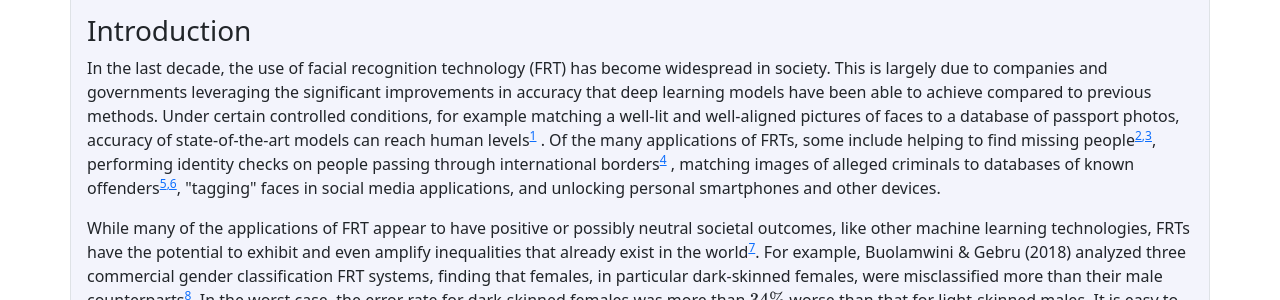
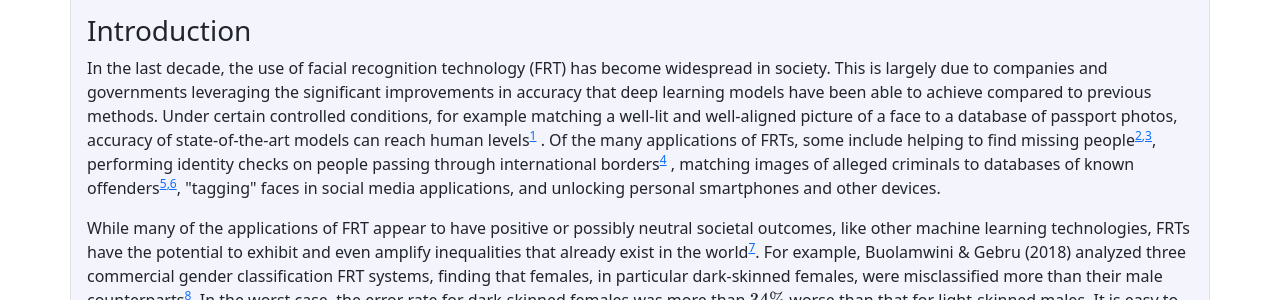
Before and after one commit to seldonian-framework/Tutorials, a Jekyll site: the page built from examples/facial_recognition.md, in a window 1280 px wide and 900 px high. Shown: the part 437-737 px from the top of the window. Built offline with Jekyll 4.4.1, drawn with Linux system fonts in a browser that asks for light colours; formulas are drawn with MathJax 3.

Commit message:
fix typo

```diff
--- a/examples/facial_recognition.md
+++ b/examples/facial_recognition.md
@@ -22,7 +22,7 @@ permalink: /examples/facial_recognition/
     <hr class="my-4">
     <h3 id="intro">Introduction</h3>
     <p>
-    	In the last decade, the use of facial recognition technology (FRT) has become widespread in society. This is largely due to companies and governments leveraging the significant improvements in accuracy that deep learning models have been able to achieve compared to previous methods. Under certain controlled conditions, for example matching a well-lit and well-aligned pictures of faces to a database of passport photos, accuracy of state-of-the-art models can reach human levels<sup><a href="#fn1" id="ref1">1</a></sup>
+    	In the last decade, the use of facial recognition technology (FRT) has become widespread in society. This is largely due to companies and governments leveraging the significant improvements in accuracy that deep learning models have been able to achieve compared to previous methods. Under certain controlled conditions, for example matching a well-lit and well-aligned picture of a face to a database of passport photos, accuracy of state-of-the-art models can reach human levels<sup><a href="#fn1" id="ref1">1</a></sup>
         . Of the many applications of FRTs, some include helping to find missing people<sup><a href="#fn2" id="ref2">2</a></sup><sup><a href="#fn3" id="ref3">,3</a></sup>, performing identity checks on people passing through international borders<sup><a href="#fn4" id="ref4">4</a></sup>
         , matching images of alleged criminals to databases of known offenders<sup><a href="#fn5" id="ref5">5</a></sup><sup><a href="#fn6" id="ref6">,6</a></sup>, "tagging" faces in social media applications, and unlocking personal smartphones and other devices.
     </p>
@@ -157,6 +157,9 @@ where $\mathrm{ACC}$ is the <a href="{{ "/glossary/#measure_function" | relative
 The engine requires a spec object to run. The spec object takes as input a model, dataset, and parse trees, among other parameters. We will use a convolutional neural network (CNN) with four convolutional layers, implemented using PyTorch. For details on how to use PyTorch models in the toolkit, see <a href="{{ "/tutorials/pytorch_mnist" | relative_url }}">Tutorial G: Creating your first Seldonian PyTorch model</a>. The code for the model is shown below, which we save in a file called <code>facial_recog_cnn.py</code> in a folder where we plan to run the Seldonian Engine:
 </p>
 
+<div>
+
+<input type="button" style="float: right" class="btn btn-sm btn-secondary" onclick="copy2Clipboard(this)" value="Copy code snippet">
 {% highlight python %}
 # facial_recog_cnn.py
 from seldonian.models.pytorch_model import SupervisedPytorchBaseModel
@@ -239,6 +242,7 @@ class PytorchFacialRecog(SupervisedPytorchBaseModel):
         """
         return FacialRecogCNNModel()
 {% endhighlight python %}
+</div>
 
 <p>
  The model class <code class="highlight">PytorchFacialRecog</code> is the Seldonian model, which is just a wrapper for the PyTorch model class <code class="highlight">FacialRecogCNNModel</code>.
```
